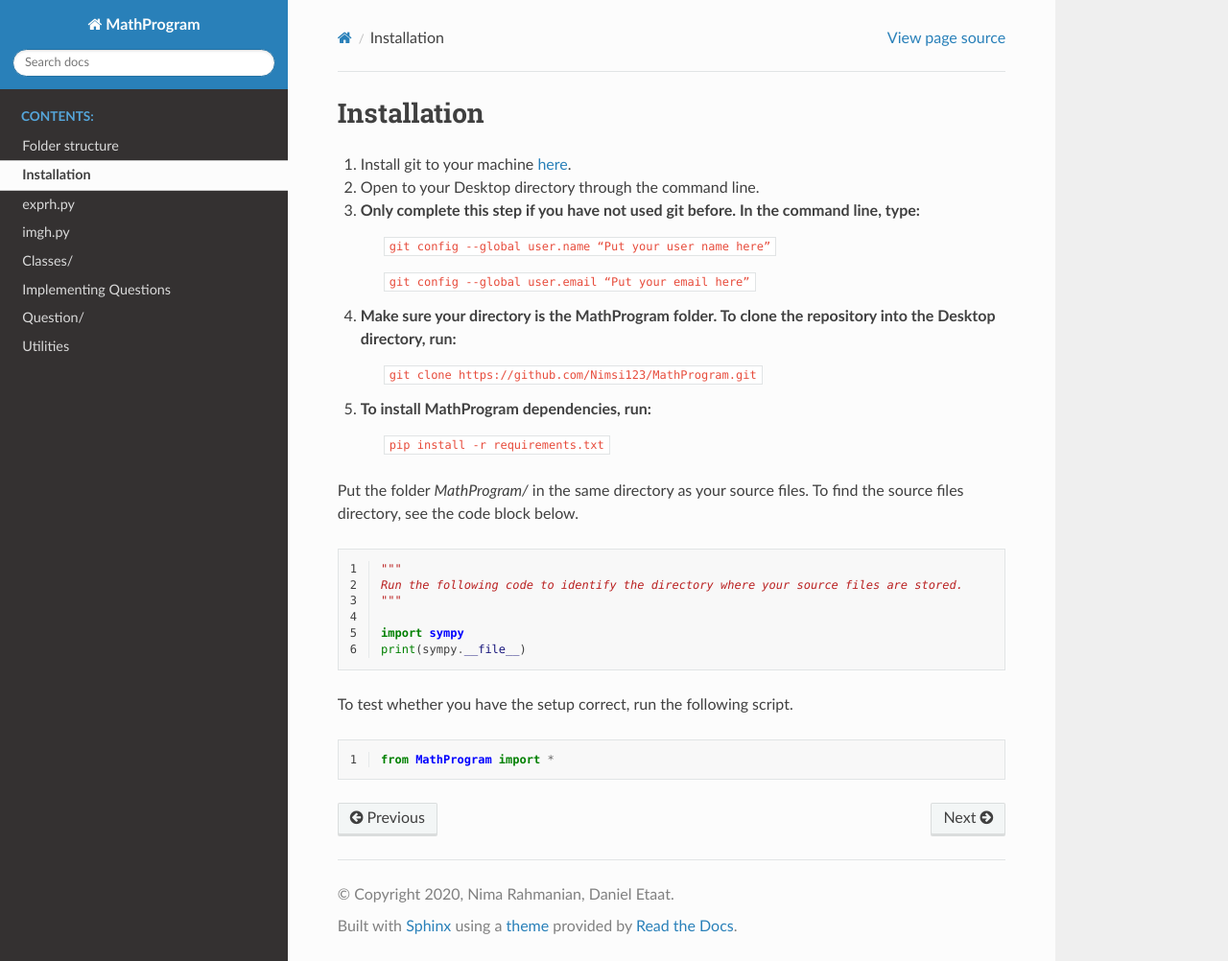
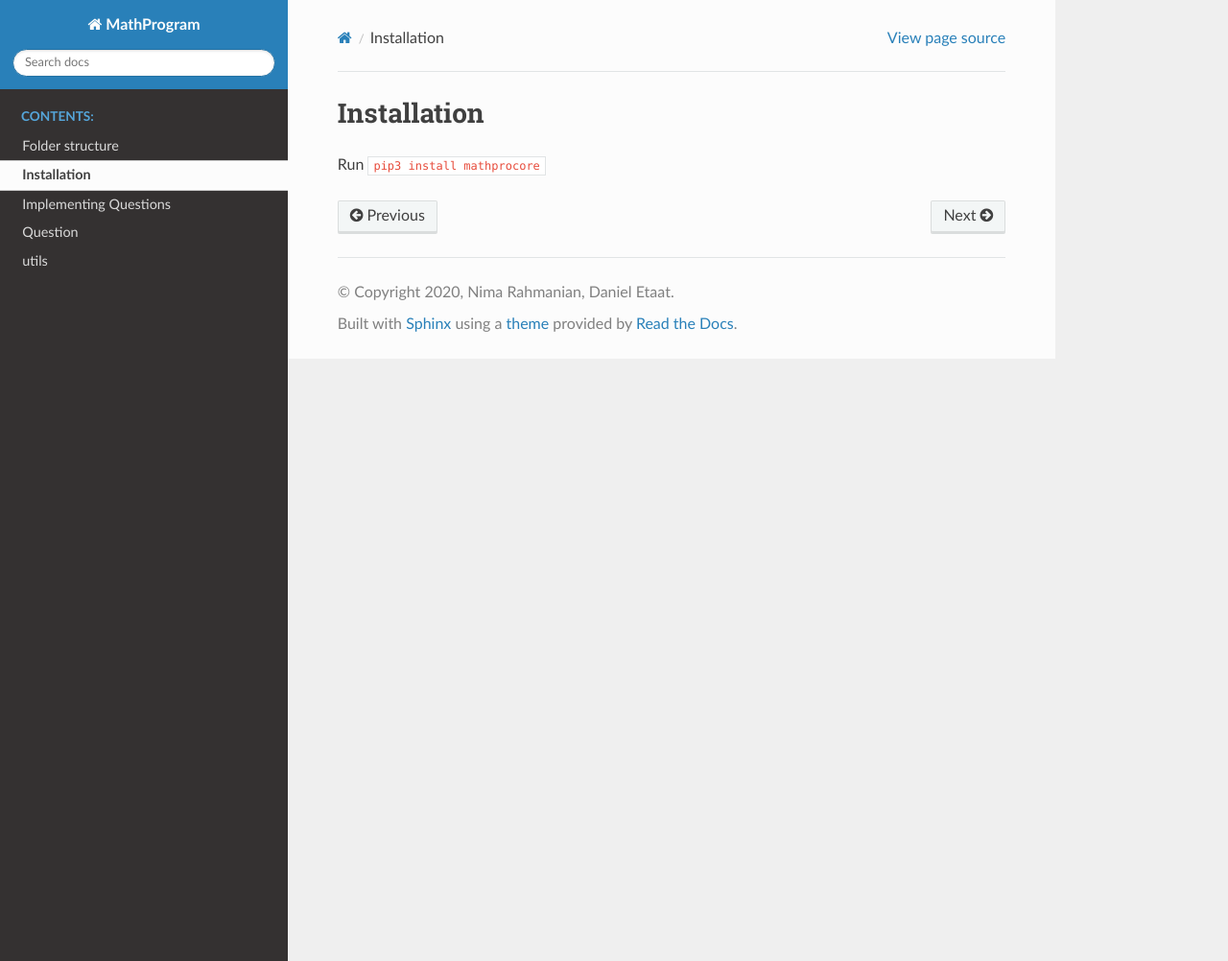
Before and after one commit to Nimsi123/MathProCore, a Sphinx documentation site: the page built from docs/source/installation.rst, in a window 1280 px wide and 1002 px high. Shown: the whole window at 96% size. Built offline with Sphinx 7.4.7 and the Read the Docs theme 2.0.0, drawn with Linux system fonts in a browser that asks for light colours.

Commit message:
Work on docs.

```diff
--- a/docs/source/index.rst
+++ b/docs/source/index.rst
@@ -11,9 +11,6 @@
 
   folders
   installation
-  sections/helpers/exprh.rst
-  sections/helpers/imgh.rst
-  sections/classes
   sections/implement
   sections/question
-  sections/utilities
+  sections/utils
--- a/docs/source/installation.rst
+++ b/docs/source/installation.rst
@@ -1,34 +1,4 @@
 Installation
 ============
 
-1) Install git to your machine `here <https://git-scm.com/downloads>`_.
-2) Open to your Desktop directory through the command line.
-3) Only complete this step if you have not used git before. In the command line, type:
-	``git config --global user.name “Put your user name here”``
-
-	``git config --global user.email “Put your email here”``
-4) Make sure your directory is the MathProgram folder. To clone the repository into the Desktop directory, run:
-	``git clone https://github.com/Nimsi123/MathProgram.git``
-5) To install MathProgram dependencies, run:
-	``pip install -r requirements.txt``
-
-
-Put the folder `MathProgram/` in the same directory as your source files.
-To find the source files directory, see the code block below.
-
-.. code-block:: python
-  :linenos:
-
-  """
-  Run the following code to identify the directory where your source files are stored.
-  """
-
-  import sympy
-  print(sympy.__file__)
-
-To test whether you have the setup correct, run the following script.
-
-.. code-block:: python
-  :linenos:
-
-  from MathProgram import *
+Run ``pip3 install mathprocore``
```
Also changed, not shown: docs/source/folders.rst (+1 -16 lines), docs/source/sections/classes.rst (deleted, +0 -16 lines), docs/source/sections/helpers/exprh.rst (deleted, +0 -9 lines), docs/source/sections/helpers/imgh.rst (deleted, +0 -9 lines), docs/source/sections/question.rst (+27 -13 lines), docs/source/sections/utilities.rst (deleted, +0 -16 lines), docs/source/sections/utils.rst (added, +18 -0 lines).
